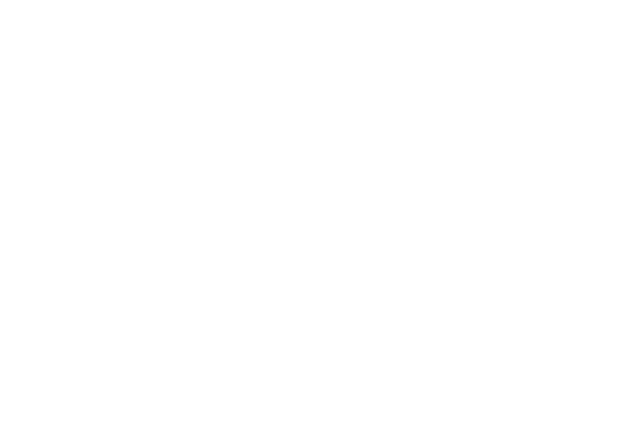
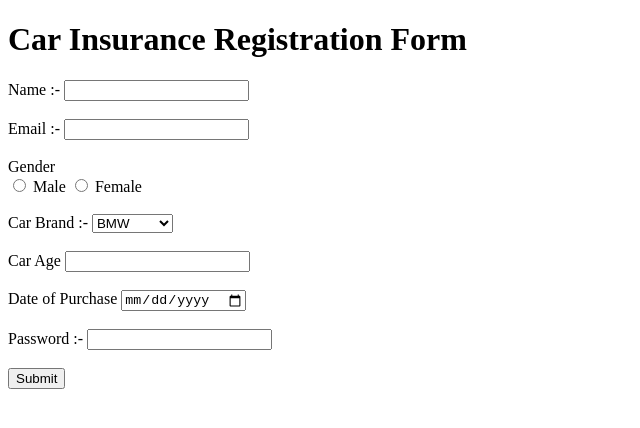
Before and after one commit to acciojob/car-insurance-form-TechPlundrer, a website: page main.html in a window 1280 px wide. Shown: the whole page, without its empty margins (0-640 px from the left). Drawn offline with Linux system fonts and the light colour scheme.

Commit message:
created a submission

```diff
--- a/main.html
+++ b/main.html
@@ -7,6 +7,45 @@
 </head>
 
 <body>
+	<h1>Car Insurance Registration Form</h1>
+
+	<label for="name">Name :-</label>
+	<input type="text" id="name" required>
+	<br><br>
+
+	<label for="email">Email :-</label>
+	<input type="email" id="email" required>
+	<br><br>
+
+	<label for="gender">Gender</label><br>
+	  <input type="radio" id="male" name="gender" value="Male" required>
+        <label for="male">Male</label>
+
+	<input type="radio" id="female" name="gender" value="Female" required>
+	<label for="female">Female</label>
+	<br><br>
+
+	<label for="car brand">Car Brand :-</label>
+	<select id="cars">
+		<option>BMW</option>
+		<option>Audi</option>
+		<option>Mercedez</option>
+	</select>
+	<br><br>
+
+	<label for="Car Age">Car Age</label>
+	<input type="number" id="cars">
+	<br><br>
+
+	<label for="dop">Date of Purchase</label>
+	<input type="date" id="dop" required>
+	<br><br>
+
+	<label for="password">Password :-</label>
+	<input type="password" id="password" required>
+	<br><br>
+
+	<button type="submit">Submit</button>
 	<!-- the entire body must be written by student -->
     <script type="text/javascript" src="./script.js">
 </script>
```
